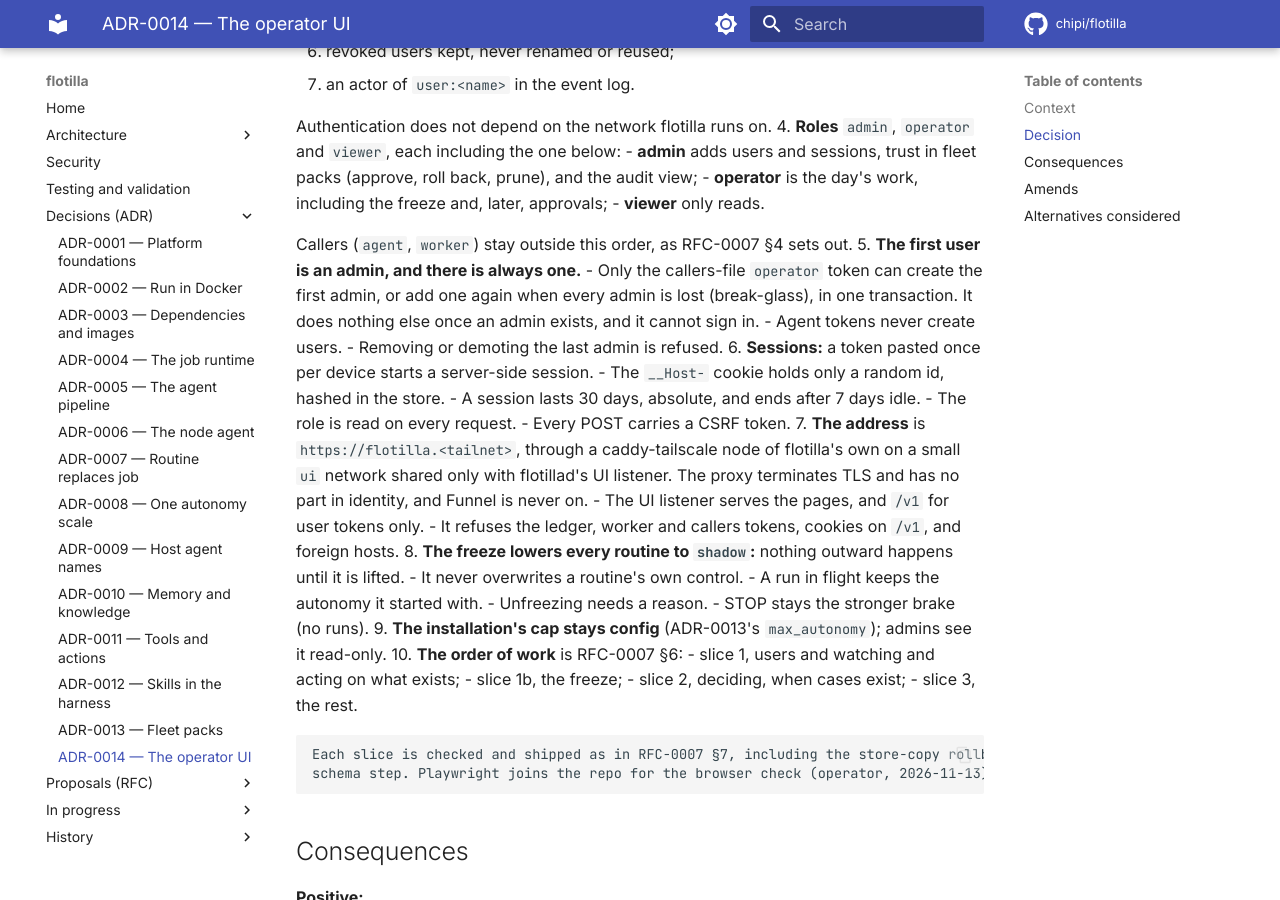
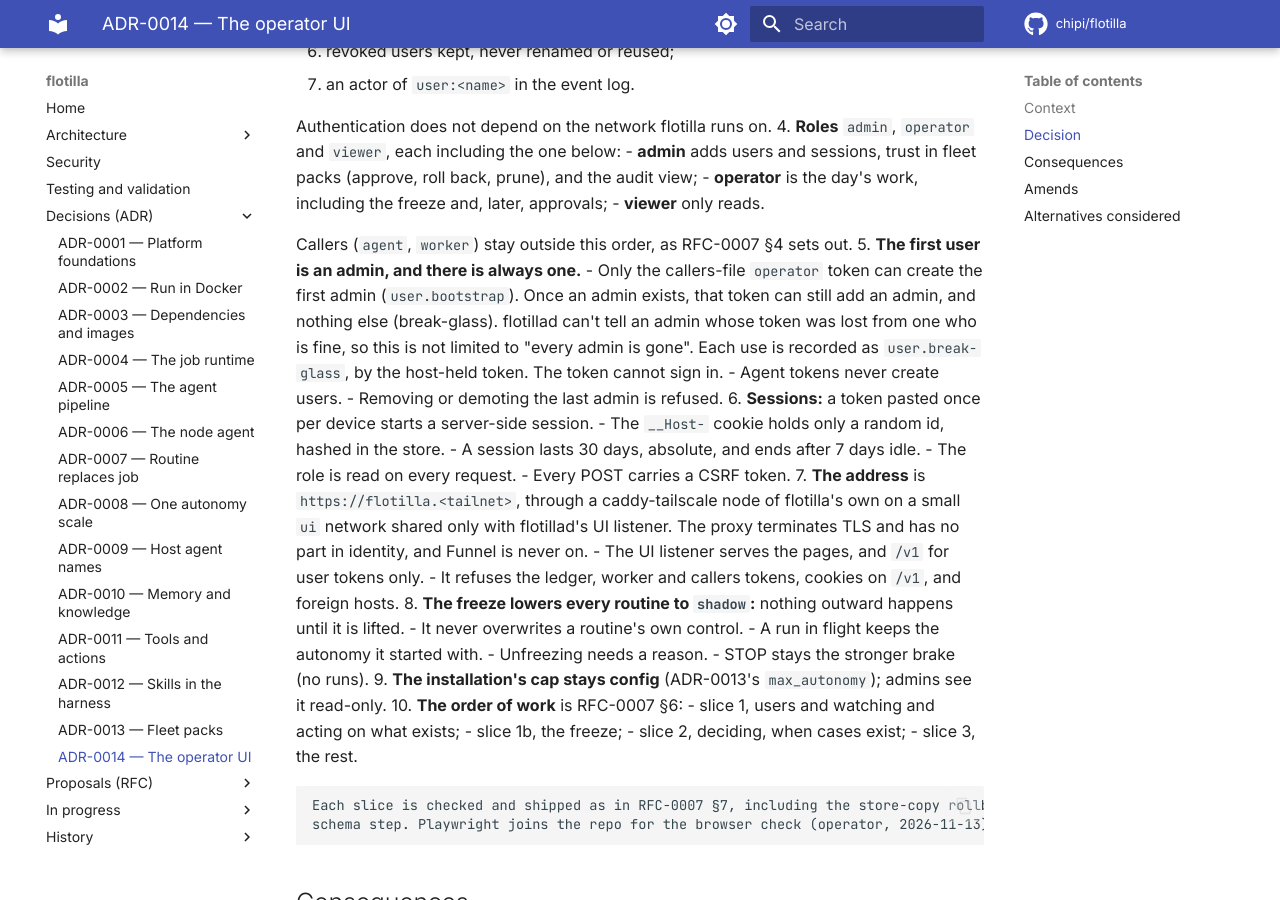
Before and after one commit to chipi/flotilla, an MkDocs documentation site: the page built from docs/adr/ADR-0014-operator-ui.md, in a window 1280 px wide and 900 px high, scrolled down 974 px. Built offline with MkDocs 1.6.1 and Material for MkDocs 9.7.7, drawn with Linux system fonts in a browser that asks for light colours; comment, search, counter and statistics services are not loaded.

Commit message:
docs: ADR-0014 break-glass says what the code does
flotillad can't tell an admin whose token was lost from one who is fine,
so the retired callers-file operator token can add an admin at any time
(and do nothing else); each use is recorded as user.break-glass. The ADR
and RFC-0007 said "when every admin is lost". The operator chose to
write the behaviour down rather than change it (2026-11-13).

make docs-lint docs-build: docs built, exit 0.

Co-Authored-By: Claude Opus 5.5 <noreply@anthropic.com>
Claude-Session: https://claude.ai/code/session_014cvkLDhZiuT6G7yUUfGC4i

```diff
--- a/docs/adr/ADR-0014-operator-ui.md
+++ b/docs/adr/ADR-0014-operator-ui.md
@@ -40,9 +40,11 @@ the UI's design.
 
    Callers (`agent`, `worker`) stay outside this order, as RFC-0007 §4 sets out.
 5. **The first user is an admin, and there is always one.**
-   - Only the callers-file `operator` token can create the first admin, or add one again when every
-     admin is lost (break-glass), in one transaction. It does nothing else once an admin exists, and
-     it cannot sign in.
+   - Only the callers-file `operator` token can create the first admin (`user.bootstrap`). Once an
+     admin exists, that token can still add an admin, and nothing else (break-glass). flotillad can't
+     tell an admin whose token was lost from one who is fine, so this is not limited to "every admin
+     is gone". Each use is recorded as `user.break-glass`, by the host-held token. The token cannot
+     sign in.
    - Agent tokens never create users.
    - Removing or demoting the last admin is refused.
 6. **Sessions:** a token pasted once per device starts a server-side session.
```
Also changed, not shown: docs/rfc/RFC-0007-operator-ui.md (+3 -2 lines).
